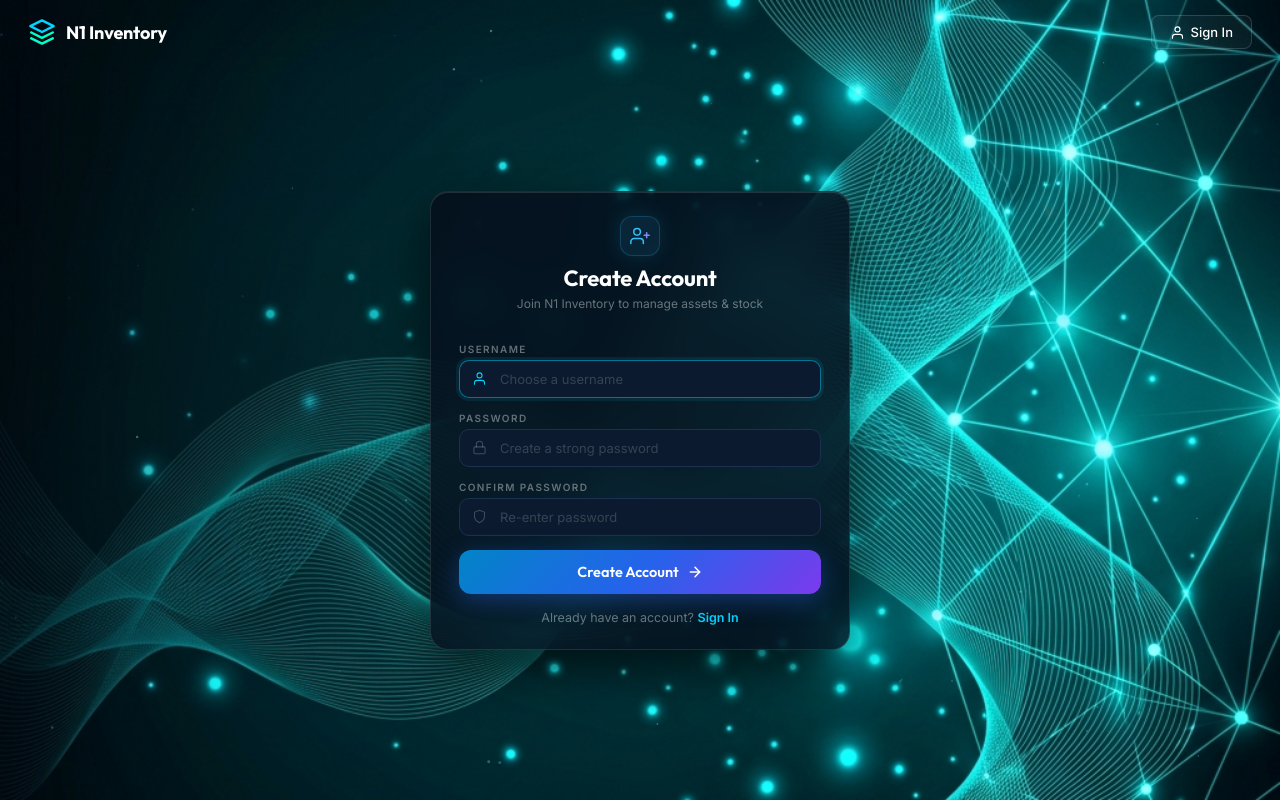
After one commit to shaikhtauheed625-cell/Inventory.n1space.com, a PHP site: page /inventry-app/register.php in a window 1280 px wide. The commit adds this page. Run offline with PHP 8.4, Linux system fonts and the light colour scheme.

Commit message:
Add user registration page and Create Account link

```diff
--- a/includes/header.php
+++ b/includes/header.php
@@ -94,6 +94,11 @@ if (isset($_SESSION['user_id']) && !isset($_SESSION['role'])) {
                             <?php if (hasPermission('can_view_tasks')): ?>
                             <li><a class="dropdown-item py-2 <?php echo basename($_SERVER['PHP_SELF']) == 'tasks.php' ? 'text-primary' : ''; ?>" href="tasks.php"><i class="fas fa-tasks me-2 text-secondary"></i>Tasks</a></li>
                             <?php endif; ?>
+                            <li class="nav-item">
+                                <a class="dropdown-item py-2 <?php echo basename($_SERVER['PHP_SELF']) == 'services.php' ? 'text-primary' : ''; ?>" href="services.php">
+                                    <i class="fas fa-concierge-bell me-2 text-warning"></i>Our Services & Portals
+                                </a>
+                            </li>
                         </ul>
                     </li>
                     <!-- Global Search Bar -->
--- a/login.php
+++ b/login.php
@@ -683,6 +683,10 @@ input:-webkit-autofill:focus {
                 </span>
             </button>
 
+            <div style="text-align: center; font-size: 12.5px; color: rgba(255,255,255,.4); margin-bottom: 16px;">
+                Don't have an account? <a href="register.php" style="color: #00d4ff; font-weight: 600; text-decoration: none;">Create Account</a>
+            </div>
+
             <!-- Divider -->
             <div class="divrow">
                 <div class="divline"></div>
--- /dev/null
+++ b/register.php
@@ -0,0 +1,412 @@
+<?php
+session_start();
+require_once 'db.php';
+
+if (isset($_SESSION['user_id'])) {
+    header("Location: index.php");
+    exit;
+}
+
+$error = '';
+$success = '';
+
+if ($_SERVER['REQUEST_METHOD'] === 'POST') {
+    $username = trim($_POST['username'] ?? '');
+    $password = $_POST['password'] ?? '';
+    $confirm_password = $_POST['confirm_password'] ?? '';
+
+    if ($username && $password && $confirm_password) {
+        if ($password !== $confirm_password) {
+            $error = "Passwords do not match. Please try again.";
+        } elseif (strlen($password) < 4) {
+            $error = "Password must be at least 4 characters long.";
+        } else {
+            // Check if username exists
+            $checkStmt = $pdo->prepare("SELECT id FROM users WHERE username = ?");
+            $checkStmt->execute([$username]);
+            if ($checkStmt->fetch()) {
+                $error = "Username already taken. Please choose another.";
+            } else {
+                try {
+                    $hash = password_hash($password, PASSWORD_DEFAULT);
+                    $stmt = $pdo->prepare("INSERT INTO users (username, password, role) VALUES (?, ?, 'staff')");
+                    $stmt->execute([$username, $hash]);
+
+                    $success = "Account created successfully! You can now sign in.";
+                } catch (Exception $e) {
+                    $error = "Registration failed: " . $e->getMessage();
+                }
+            }
+        }
+    } else {
+        $error = "Please fill in all required fields.";
+    }
+}
+?>
+<!DOCTYPE html>
+<html lang="en">
+<head>
+    <meta charset="UTF-8">
+    <meta name="viewport" content="width=device-width, initial-scale=1.0">
+    <title>Create Account — N1 Inventory</title>
+    <meta name="description" content="Create a new account for N1 Inventory System.">
+    <link rel="preconnect" href="https://fonts.googleapis.com">
+    <link href="https://fonts.googleapis.com/css2?family=Outfit:wght@400;500;600;700;800&family=Inter:wght@300;400;500;600&display=swap" rel="stylesheet">
+<style>
+
+/* ═══════════════ RESET ═══════════════ */
+*, *::before, *::after { box-sizing: border-box; margin: 0; padding: 0; }
+html, body {
+    width: 100%; height: 100%;
+    font-family: 'Inter', sans-serif;
+    background: #03141a;
+    overflow-x: hidden;
+    overflow-y: auto;
+    -webkit-font-smoothing: antialiased;
+}
+
+/* ═══════════════ AUTOFILL FIX ═══════════════ */
+input:-webkit-autofill,
+input:-webkit-autofill:hover,
+input:-webkit-autofill:focus {
+    -webkit-text-fill-color: #fff !important;
+    -webkit-box-shadow: 0 0 0 1000px #0b1a2e inset !important;
+    transition: background-color 9999s;
+    caret-color: #00d4ff;
+}
+
+/* ═══════════════ BACKGROUND ═══════════════ */
+.bg {
+    position: fixed; inset: 0; z-index: 0;
+    background:
+        radial-gradient(ellipse 60% 60% at 20% 50%, rgba(3, 20, 26, 0.4) 0%, transparent 70%),
+        url('assets/network_bg.png') center center / cover no-repeat #03141a;
+}
+
+#ptcl { position: fixed; inset: 0; z-index: 1; pointer-events: none; }
+
+/* ═══════════════ MAIN LAYOUT ═══════════════ */
+.page {
+    position: relative; z-index: 10;
+    width: 100vw; min-height: 100vh;
+    display: flex; flex-direction: column;
+    padding: 12px 28px;
+}
+
+/* ═══════════════ TOP HEADER ═══════════════ */
+.header {
+    display: flex; align-items: center; justify-content: space-between;
+    width: 100%; height: 40px;
+}
+.brand {
+    display: flex; align-items: center; gap: 10px; text-decoration: none;
+}
+.brand-logo-img { width: 28px; height: 28px; }
+.brand-name {
+    font-family: 'Outfit', sans-serif;
+    font-size: 18px; font-weight: 700;
+    color: #fff; letter-spacing: -0.01em;
+}
+.header-signin-btn {
+    display: inline-flex; align-items: center; gap: 6px;
+    padding: 8px 18px; border-radius: 8px;
+    background: rgba(255,255,255,0.03);
+    border: 1px solid rgba(255,255,255,0.15);
+    color: #fff; font-size: 13px; font-weight: 500;
+    text-decoration: none; transition: background .2s, border-color .2s;
+}
+.header-signin-btn:hover {
+    background: rgba(255,255,255,0.08);
+    border-color: rgba(255,255,255,0.3);
+}
+
+/* ═══════════════ CONTENT HERO & FORM ═══════════════ */
+.main-container {
+    flex: 1; display: flex; flex-direction: column;
+    align-items: center; justify-content: center;
+    position: relative; z-index: 5;
+    padding: 10px 0;
+}
+
+/* ════════════════════════════════
+   CENTER FLOATING GLASS CARD
+════════════════════════════════ */
+.rp {
+    position: relative; z-index: 10;
+    display: flex; flex-direction: column;
+    justify-content: center;
+    width: 100%; max-width: 420px;
+    padding: 24px 28px;
+    background: rgba(6, 14, 28, 0.82);
+    backdrop-filter: blur(24px);
+    -webkit-backdrop-filter: blur(24px);
+    border: 1px solid rgba(255, 255, 255, 0.1);
+    border-radius: 18px;
+    box-shadow: 0 20px 50px rgba(0,0,0,0.65), inset 0 1px 0 rgba(255,255,255,0.12);
+}
+
+.rp-brand {
+    display: flex; flex-direction: column; align-items: center;
+    margin-bottom: 16px; text-align: center;
+}
+.rp-ico {
+    width: 40px; height: 40px; border-radius: 12px;
+    background: rgba(56, 189, 248, 0.1);
+    border: 1px solid rgba(56, 189, 248, 0.2);
+    display: flex; align-items: center; justify-content: center;
+    margin-bottom: 8px;
+    box-shadow: 0 0 20px rgba(56, 189, 248, 0.15);
+}
+.rp-ico svg { width: 20px; height: 20px; }
+
+.rp-title {
+    font-family: 'Outfit', sans-serif;
+    font-size: 22px; font-weight: 700;
+    color: #fff; letter-spacing: -.01em;
+    margin-bottom: 4px; text-align: center;
+}
+.rp-sub {
+    font-size: 12px; color: rgba(255,255,255,.4);
+    margin-bottom: 16px; text-align: center;
+}
+
+/* alerts */
+.err-box {
+    display: flex; align-items: flex-start; gap: 9px;
+    background: rgba(240,60,90,.09);
+    border: 1px solid rgba(240,60,90,.22);
+    border-radius: 9px; padding: 10px 13px;
+    color: #ffa8b8; font-size: 12.5px; margin-bottom: 16px;
+}
+.success-box {
+    display: flex; align-items: flex-start; gap: 9px;
+    background: rgba(16, 185, 129, 0.1);
+    border: 1px solid rgba(16, 185, 129, 0.3);
+    border-radius: 9px; padding: 10px 13px;
+    color: #6ee7b7; font-size: 12.5px; margin-bottom: 16px;
+}
+
+/* form fields */
+.fg { margin-bottom: 14px; }
+.flabel {
+    display: block; font-size: 10px; font-weight: 600;
+    letter-spacing: .14em; text-transform: uppercase;
+    color: rgba(255,255,255,.38); margin-bottom: 5px;
+}
+.fwrap { position: relative; display: flex; align-items: center; }
+.ficon {
+    position: absolute; left: 13px;
+    color: rgba(255,255,255,.22); pointer-events: none;
+    display: flex; transition: color .25s;
+}
+.ficon svg { width: 15px; height: 15px; }
+
+.finput {
+    width: 100%;
+    background: #0b1a2e !important;
+    border: 1px solid #1c3050;
+    border-radius: 10px;
+    padding: 10px 12px 10px 40px;
+    font-size: 13.5px; font-family: 'Inter', sans-serif;
+    color: #fff !important; outline: none;
+    caret-color: #00d4ff;
+    transition: border-color .25s, box-shadow .25s;
+}
+.finput::placeholder { color: rgba(255,255,255,.18); font-size: 13px; }
+.fwrap:focus-within .finput {
+    border-color: rgba(0,212,255,.48);
+    box-shadow: 0 0 0 3px rgba(0,212,255,.09);
+}
+.fwrap:focus-within .ficon { color: #00d4ff; }
+
+/* button */
+.signin-btn {
+    width: 100%; min-height: 44px;
+    border: none; border-radius: 12px;
+    background: linear-gradient(135deg, #0284c7 0%, #2563eb 50%, #7c3aed 100%);
+    color: #fff; font-family: 'Outfit', sans-serif;
+    font-size: 14.5px; font-weight: 600;
+    cursor: pointer; position: relative; overflow: hidden;
+    transition: transform .18s, box-shadow .25s, filter .2s;
+    box-shadow: 0 6px 24px rgba(37, 99, 235, 0.4);
+    margin-top: 6px; margin-bottom: 16px;
+    display: flex; align-items: center; justify-content: center; gap: 8px;
+}
+.signin-btn:hover:not(:disabled) {
+    transform: translateY(-2px);
+    box-shadow: 0 8px 30px rgba(124, 58, 237, 0.5);
+}
+
+.switch-link {
+    text-align: center; font-size: 12.5px; color: rgba(255,255,255,.4);
+}
+.switch-link a {
+    color: #00d4ff; font-weight: 600; text-decoration: none;
+}
+.switch-link a:hover { text-decoration: underline; }
+
+</style>
+</head>
+<body>
+
+<div class="bg"></div>
+<canvas id="ptcl"></canvas>
+
+<div class="page">
+
+    <!-- Header Navigation -->
+    <header class="header">
+        <a href="login.php" class="brand">
+            <svg class="brand-logo-img" viewBox="0 0 24 24" fill="none">
+                <path d="M12 2L2 7l10 5 10-5-10-5z" stroke="#00d4ff" stroke-width="2" stroke-linejoin="round"/>
+                <path d="M2 17l10 5 10-5M2 12l10 5 10-5" stroke="#00ffcc" stroke-width="2" stroke-linejoin="round"/>
+            </svg>
+            <span class="brand-name">N1 Inventory</span>
+        </a>
+        <a href="login.php" class="header-signin-btn">
+            <svg width="15" height="15" viewBox="0 0 24 24" fill="none" stroke="currentColor" stroke-width="1.8" stroke-linecap="round" stroke-linejoin="round">
+                <path d="M20 21v-2a4 4 0 0 0-4-4H8a4 4 0 0 0-4 4v2"/><circle cx="12" cy="7" r="4"/>
+            </svg>
+            Sign In
+        </a>
+    </header>
+
+    <!-- Main Section -->
+    <main class="main-container">
+
+        <!-- Form Card -->
+        <div class="rp" role="main">
+
+            <div class="rp-brand">
+                <div class="rp-ico">
+                    <svg viewBox="0 0 24 24" fill="none">
+                        <path d="M16 21v-2a4 4 0 0 0-4-4H5a4 4 0 0 0-4 4v2" stroke="#38bdf8" stroke-width="1.8" stroke-linecap="round" stroke-linejoin="round"/>
+                        <circle cx="8.5" cy="7" r="4" stroke="#38bdf8" stroke-width="1.8"/>
+                        <line x1="20" y1="8" x2="20" y2="14" stroke="#818cf8" stroke-width="1.8" stroke-linecap="round"/>
+                        <line x1="23" y1="11" x2="17" y2="11" stroke="#818cf8" stroke-width="1.8" stroke-linecap="round"/>
+                    </svg>
+                </div>
+                <h2 class="rp-title">Create Account</h2>
+                <p class="rp-sub">Join N1 Inventory to manage assets & stock</p>
+            </div>
+
+            <!-- Error -->
+            <?php if ($error): ?>
+            <div class="err-box" role="alert">
+                <svg width="15" height="15" viewBox="0 0 20 20" fill="none" style="flex-shrink:0;margin-top:1px">
+                    <circle cx="10" cy="10" r="9" stroke="#f03c5a" stroke-width="1.5"/>
+                    <path d="M10 6v5M10 13.5v.5" stroke="#f03c5a" stroke-width="1.5" stroke-linecap="round"/>
+                </svg>
+                <span><?php echo htmlspecialchars($error); ?></span>
+            </div>
+            <?php endif; ?>
+
+            <!-- Success -->
+            <?php if ($success): ?>
+            <div class="success-box" role="alert">
+                <svg width="15" height="15" viewBox="0 0 20 20" fill="none" style="flex-shrink:0;margin-top:1px">
+                    <path d="M10 18a8 8 0 100-16 8 8 0 000 16zm3.707-9.293a1 1 0 00-1.414-1.414L9 10.586 7.707 9.293a1 1 0 00-1.414 1.414l2 2a1 1 0 001.414 0l4-4z" fill="#10b981"/>
+                </svg>
+                <span><?php echo htmlspecialchars($success); ?></span>
+            </div>
+            <?php endif; ?>
+
+            <form method="POST" autocomplete="on">
+
+                <!-- Username -->
+                <div class="fg">
+                    <label class="flabel" for="username">Username</label>
+                    <div class="fwrap">
+                        <span class="ficon">
+                            <svg viewBox="0 0 24 24" fill="none" stroke="currentColor" stroke-width="1.7" stroke-linecap="round" stroke-linejoin="round">
+                                <path d="M20 21v-2a4 4 0 0 0-4-4H8a4 4 0 0 0-4 4v2"/><circle cx="12" cy="7" r="4"/>
+                            </svg>
+                        </span>
+                        <input type="text" id="username" name="username" class="finput"
+                            placeholder="Choose a username" required autofocus spellcheck="false" autocapitalize="none">
+                    </div>
+                </div>
+
+                <!-- Password -->
+                <div class="fg">
+                    <label class="flabel" for="password">Password</label>
+                    <div class="fwrap">
+                        <span class="ficon">
+                            <svg viewBox="0 0 24 24" fill="none" stroke="currentColor" stroke-width="1.7" stroke-linecap="round" stroke-linejoin="round">
+                                <rect x="3" y="11" width="18" height="11" rx="2"/><path d="M7 11V7a5 5 0 0 1 10 0v4"/>
+                            </svg>
+                        </span>
+                        <input type="password" id="password" name="password" class="finput"
+                            placeholder="Create a strong password" required>
+                    </div>
+                </div>
+
+                <!-- Confirm Password -->
+                <div class="fg">
+                    <label class="flabel" for="confirm_password">Confirm Password</label>
+                    <div class="fwrap">
+                        <span class="ficon">
+                            <svg viewBox="0 0 24 24" fill="none" stroke="currentColor" stroke-width="1.7" stroke-linecap="round" stroke-linejoin="round">
+                                <path d="M12 22s8-4 8-10V5l-8-3-8 3v7c0 6 8 10 8 10z"/>
+                            </svg>
+                        </span>
+                        <input type="password" id="confirm_password" name="confirm_password" class="finput"
+                            placeholder="Re-enter password" required>
+                    </div>
+                </div>
+
+                <!-- Register Button -->
+                <button type="submit" class="signin-btn">
+                    Create Account
+                    <svg width="16" height="16" viewBox="0 0 24 24" fill="none" stroke="currentColor" stroke-width="2.2" stroke-linecap="round" stroke-linejoin="round">
+                        <line x1="5" y1="12" x2="19" y2="12"/><polyline points="12 5 19 12 12 19"/>
+                    </svg>
+                </button>
+
+                <div class="switch-link">
+                    Already have an account? <a href="login.php">Sign In</a>
+                </div>
+
+            </form>
+        </div><!-- /rp -->
+
+    </main>
+
+</div><!-- /page -->
+
+<script>
+/* Particles */
+(function(){
+    const c=document.getElementById('ptcl'), x=c.getContext('2d');
+    let W,H,p=[];
+    function resize(){ W=c.width=innerWidth; H=c.height=innerHeight; }
+    function init(){
+        const n=Math.min(Math.floor(W*H/16000),60);
+        p=Array.from({length:n},()=>({
+            x:Math.random()*W, y:Math.random()*H,
+            vx:(Math.random()-.5)*.25, vy:(Math.random()-.5)*.25,
+            r:Math.random()*1.2+.3, a:Math.random()*.4+.07
+        }));
+    }
+    function draw(){
+        x.clearRect(0,0,W,H);
+        for(let i=0;i<p.length;i++) for(let j=i+1;j<p.length;j++){
+            const dx=p[i].x-p[j].x, dy=p[i].y-p[j].y, d=Math.sqrt(dx*dx+dy*dy);
+            if(d<120){ x.beginPath(); x.moveTo(p[i].x,p[i].y); x.lineTo(p[j].x,p[j].y);
+                x.strokeStyle=`rgba(0,200,240,${(1-d/120)*.055})`; x.lineWidth=.6; x.stroke(); }
+        }
+        p.forEach(q=>{
+            x.beginPath(); x.arc(q.x,q.y,q.r,0,Math.PI*2);
+            x.fillStyle=`rgba(150,210,255,${q.a})`; x.fill();
+            q.x+=q.vx; q.y+=q.vy;
+            if(q.x<0)q.x=W; if(q.x>W)q.x=0;
+            if(q.y<0)q.y=H; if(q.y>H)q.y=0;
+        });
+        requestAnimationFrame(draw);
+    }
+    resize(); init(); draw();
+    window.addEventListener('resize',()=>{resize();init();});
+})();
+</script>
+</body>
+</html>
```
Also changed, not shown: invoice.php (+19 -0 lines), services.php (added, +187 -0 lines), settings.php (+7 -0 lines).
